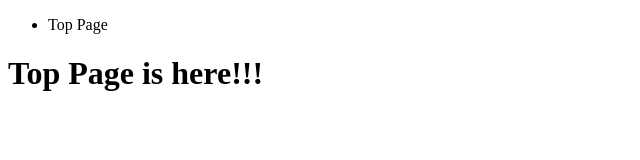
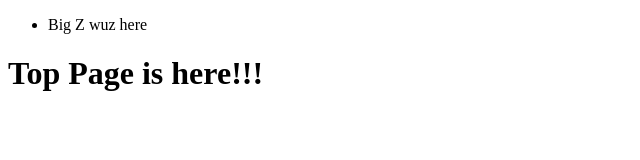
Before and after one commit to WalterYeYint/hello-world, a plain HTML site: page index.html in a window 1280 px wide. Shown: the full height of the page, 0-640 px from the left. Drawn offline with Linux system fonts and the light colour scheme.

Commit message:
Changed a line in list

```diff
--- a/index.html
+++ b/index.html
@@ -7,7 +7,7 @@
   </head>
   <body>
     <ul>
-      <li>Top Page</li>
+      <li>Big Z wuz here</li>
     </ul>
     <h1>Top Page is here!!!</h1>
   </body>
```
